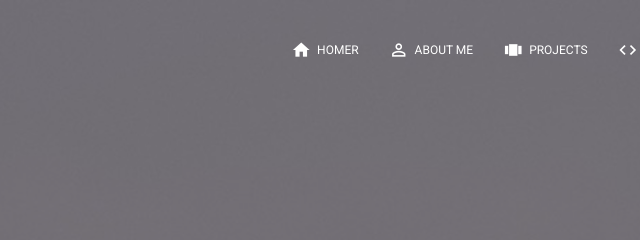
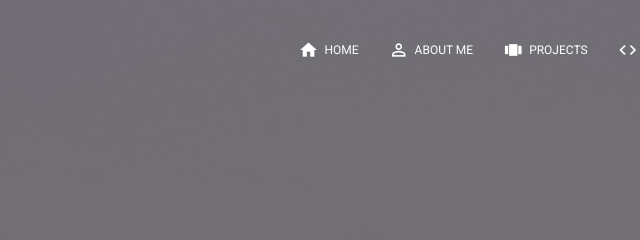
Before and after one commit to atkinsonlouis/Personal-Portofolio, a website: page index.html in a window 1280 px wide. Shown: the top 240 px of the page, 285-925 px from the left. Drawn offline with Linux system fonts and the light colour scheme.

Commit message:
practice

```diff
--- a/index.html
+++ b/index.html
@@ -53,7 +53,7 @@ The above copyright notice and this permission notice shall be included in all c
           <ul class="navbar-nav ml-auto">
             <li class="nav-item">
               <a href="#top" class="nav-link">
-                <i class="material-icons">home</i> Homer
+                <i class="material-icons">home</i> Home
               </a>
             </li>
             <li class="nav-item">
```
